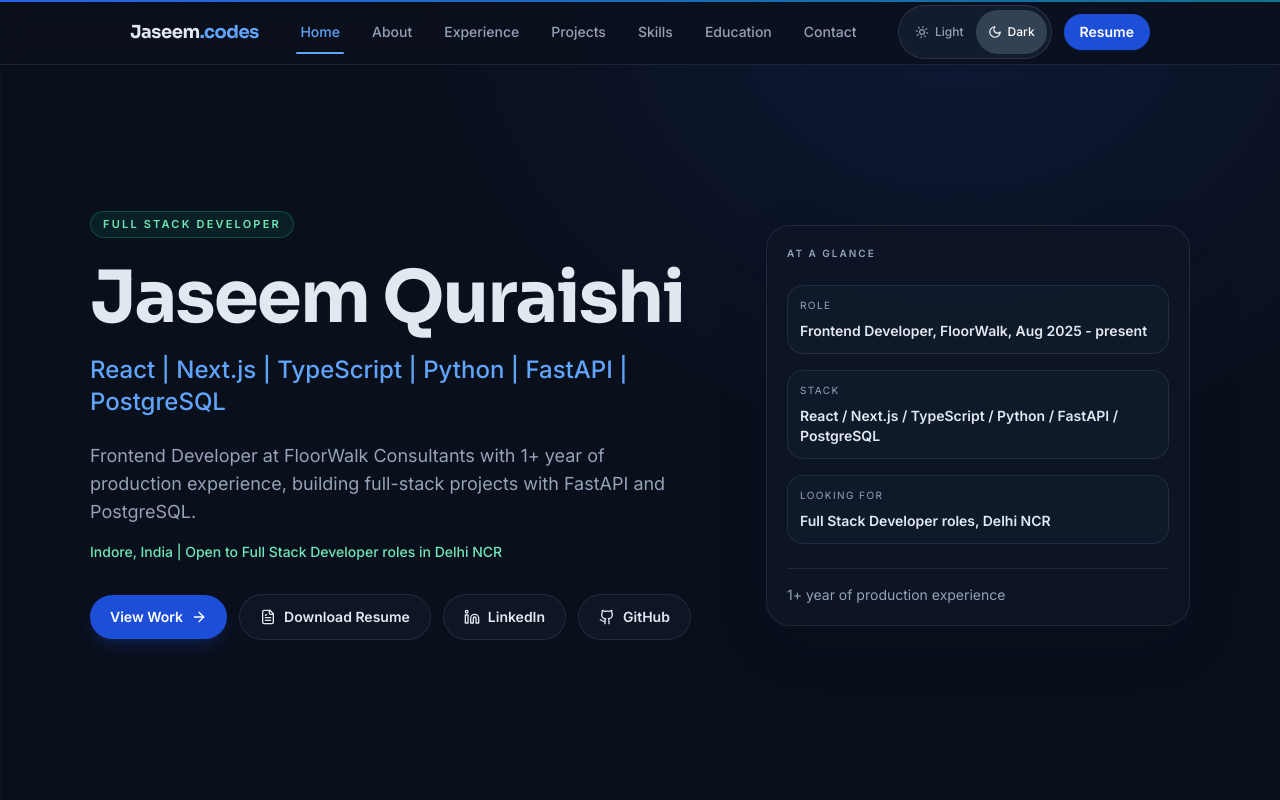
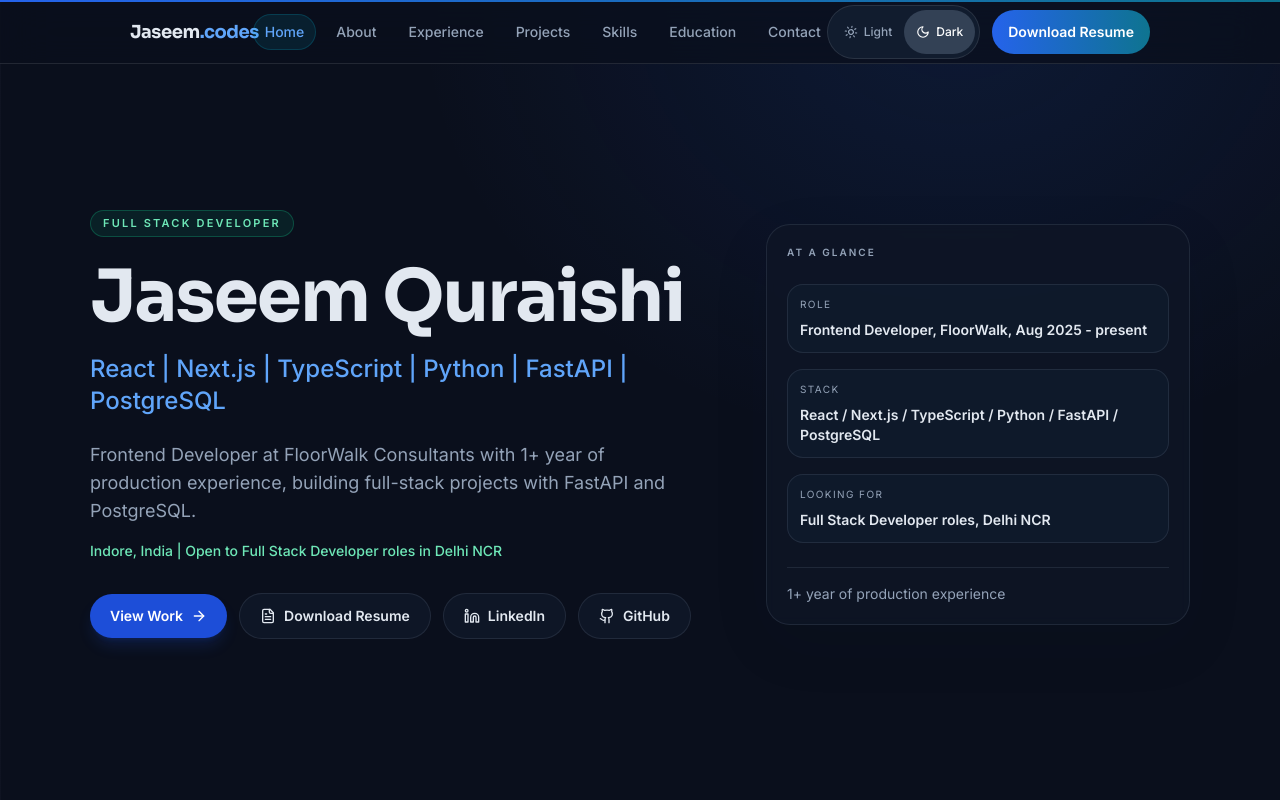
Before and after one commit to Zasim1074/portfolio, a Next.js app: page / in a window 1280 px wide. Shown: the top 800 px of the page. Built offline with nearby package versions, Linux system fonts and the light colour scheme.

Commit message:
Redesign navigation for the new visual system

```diff
--- a/components/Navbar.tsx
+++ b/components/Navbar.tsx
@@ -5,7 +5,6 @@
 import { Menu, X } from "lucide-react";
 import { ThemeToggle } from "./ThemeToggle";
 import { profile } from "@/lib/data";
-import { AnimatePresence, m as motion } from "framer-motion";
 
 const sectionLinks = [
   { label: "Home", href: "#home" }, { label: "About", href: "#about" }, { label: "Experience", href: "#experience" }, { label: "Projects", href: "#projects" }, { label: "Skills", href: "#skills" }, { label: "Education", href: "#education" }, { label: "Contact", href: "#contact" },
@@ -33,12 +32,12 @@
 
   return (
     <header
-      className={`sticky top-0 z-50 border-b border-border bg-bg/80 backdrop-blur-md transition-colors dark:border-border-dark dark:bg-bg-dark/80 ${
+      className={`glass-header sticky top-0 z-50 ${
         isScrolled ? "shadow-sm shadow-slate-900/5 dark:shadow-slate-950/20" : ""
       }`}
     >
       <div className="section-inner flex h-16 items-center justify-between px-4 sm:px-8 lg:px-10">
-        <motion.div initial={{ opacity: 0, x: -12 }} animate={{ opacity: 1, x: 0 }} transition={{ duration: 0.35 }}>
+        <div>
           <Link
             href="#home"
             className="font-display text-lg font-bold tracking-tight text-ink dark:text-ink-dark"
@@ -49,7 +48,7 @@
           >
             Jaseem<span className="text-accent dark:text-accent-dark">.codes</span>
           </Link>
-        </motion.div>
+        </div>
 
         <nav className="hidden items-center gap-4 text-sm font-medium lg:flex xl:gap-6">
           {sectionLinks.map((link) => {
@@ -59,14 +58,12 @@
                 key={link.href}
                 href={link.href}
                 aria-current={isActive ? "location" : undefined}
-                className={`relative px-1 py-2 transition-colors ${
+                className={`relative isolate px-1 py-2 transition-colors ${
                   isActive ? "text-accent dark:text-accent-dark" : "text-muted hover:text-ink dark:text-muted-dark dark:hover:text-ink-dark"
                 }`}
               >
                 {link.label}
-                {isActive ? (
-                  <span className="absolute inset-x-0 -bottom-1 h-0.5 rounded-full bg-accent dark:bg-accent-dark" />
-                ) : null}
+                <span aria-hidden="true" className={`absolute -inset-x-2 inset-y-0 -z-10 rounded-full border border-cyan/20 bg-cyan/10 transition-[opacity,transform] duration-300 ${isActive ? "scale-100 opacity-100" : "scale-95 opacity-0"}`} />
               </a>
             );
           })}
@@ -78,15 +75,15 @@
             href={profile.resumeUrl}
             target="_blank"
             rel="noreferrer"
-            className="rounded-full bg-accent px-4 py-2 text-sm font-semibold text-white shadow-sm shadow-accent/20 transition-transform hover:-translate-y-0.5"
+            className="inline-flex min-h-11 items-center rounded-full bg-gradient-to-r from-blue-600 to-cyan-700 px-4 py-2 text-sm font-semibold text-white transition-transform hover:-translate-y-0.5"
           >
-            Resume
+            Download Resume
           </a>
         </div>
 
         <button
           type="button"
-          className="inline-flex h-10 w-10 items-center justify-center rounded-full border border-border text-ink lg:hidden dark:border-border-dark dark:text-ink-dark"
+          className="inline-flex h-11 w-11 items-center justify-center rounded-full border border-white/10 text-ink-dark lg:hidden"
           aria-label="Toggle navigation menu"
           onClick={() => setOpen((current) => !current)}
         >
@@ -94,14 +91,9 @@
         </button>
       </div>
 
-      <AnimatePresence>
-        {open ? (
-          <motion.div
-            initial={{ opacity: 0, height: 0 }}
-            animate={{ opacity: 1, height: "auto" }}
-            exit={{ opacity: 0, height: 0 }}
-            transition={{ duration: 0.2 }}
-            className="border-t border-border bg-surface/95 px-4 py-4 lg:hidden dark:border-border-dark dark:bg-surface-dark/95"
+      {open ? (
+          <div
+            className="border-t border-white/10 bg-surface-dark/95 px-4 py-4 lg:hidden"
           >
             <nav className="flex flex-col gap-1">
               {sectionLinks.map((link) => (
@@ -110,7 +102,7 @@
                   href={link.href}
                   aria-current={activeLink === link.href.slice(1) ? "location" : undefined}
                   onClick={() => setOpen(false)}
-                  className="rounded-lg px-3 py-2 text-sm font-medium text-muted transition-colors hover:bg-surface2 hover:text-ink dark:text-muted-dark dark:hover:bg-surface2-dark dark:hover:text-ink-dark"
+                  className="min-h-11 rounded-lg px-3 py-3 text-sm font-medium text-muted-dark transition-colors hover:bg-surface2-dark hover:text-ink-dark"
                 >
                   {link.label}
                 </a>
@@ -123,14 +115,13 @@
                 href={profile.resumeUrl}
                 target="_blank"
                 rel="noreferrer"
-                className="rounded-full bg-accent px-4 py-2 text-sm font-semibold text-white"
+                className="inline-flex min-h-11 items-center rounded-full bg-gradient-to-r from-blue-600 to-cyan-700 px-4 py-2 text-sm font-semibold text-white"
               >
-                Resume
+                Download Resume
               </a>
             </div>
-          </motion.div>
+          </div>
         ) : null}
-      </AnimatePresence>
     </header>
   );
 }
```
